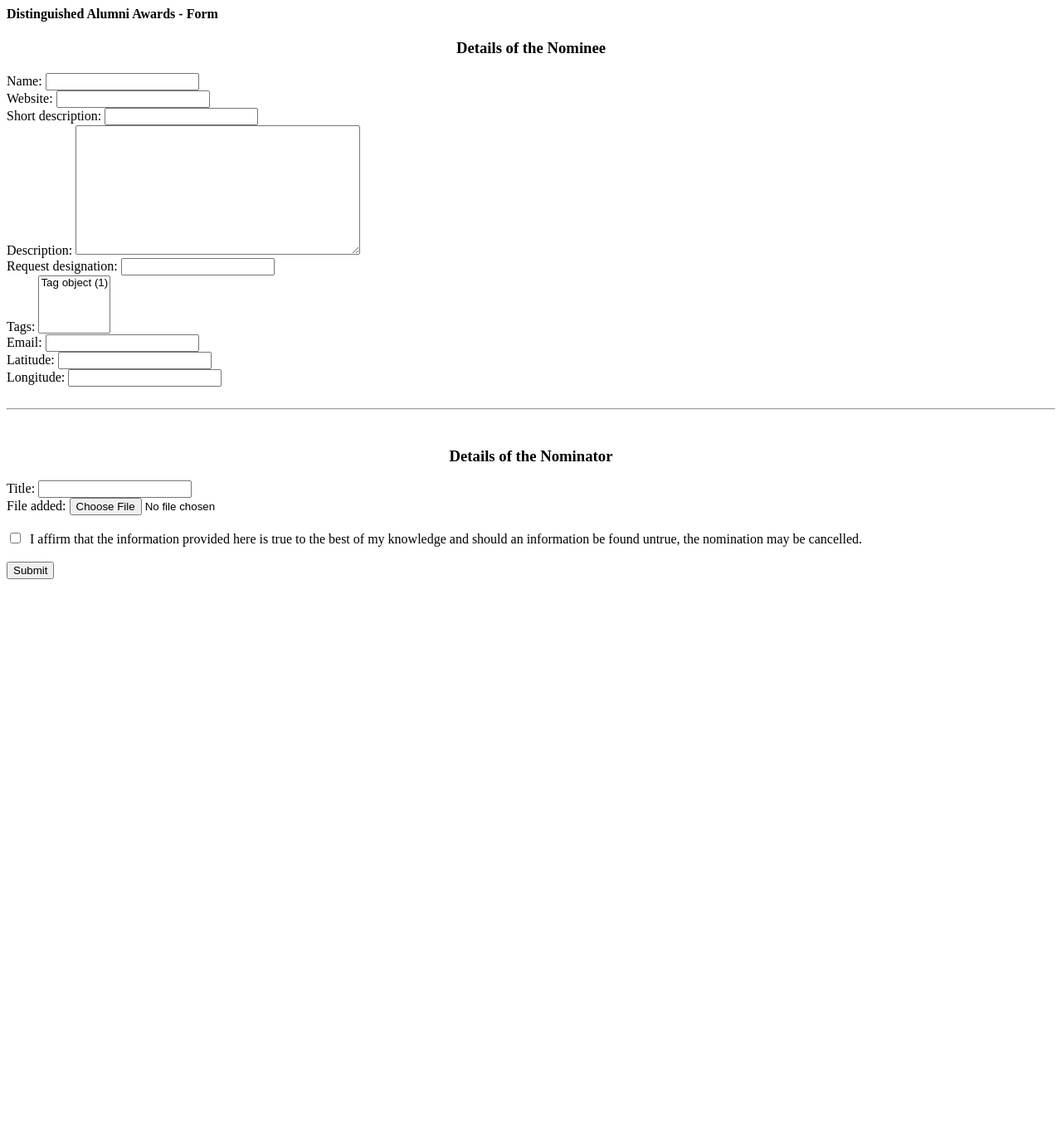
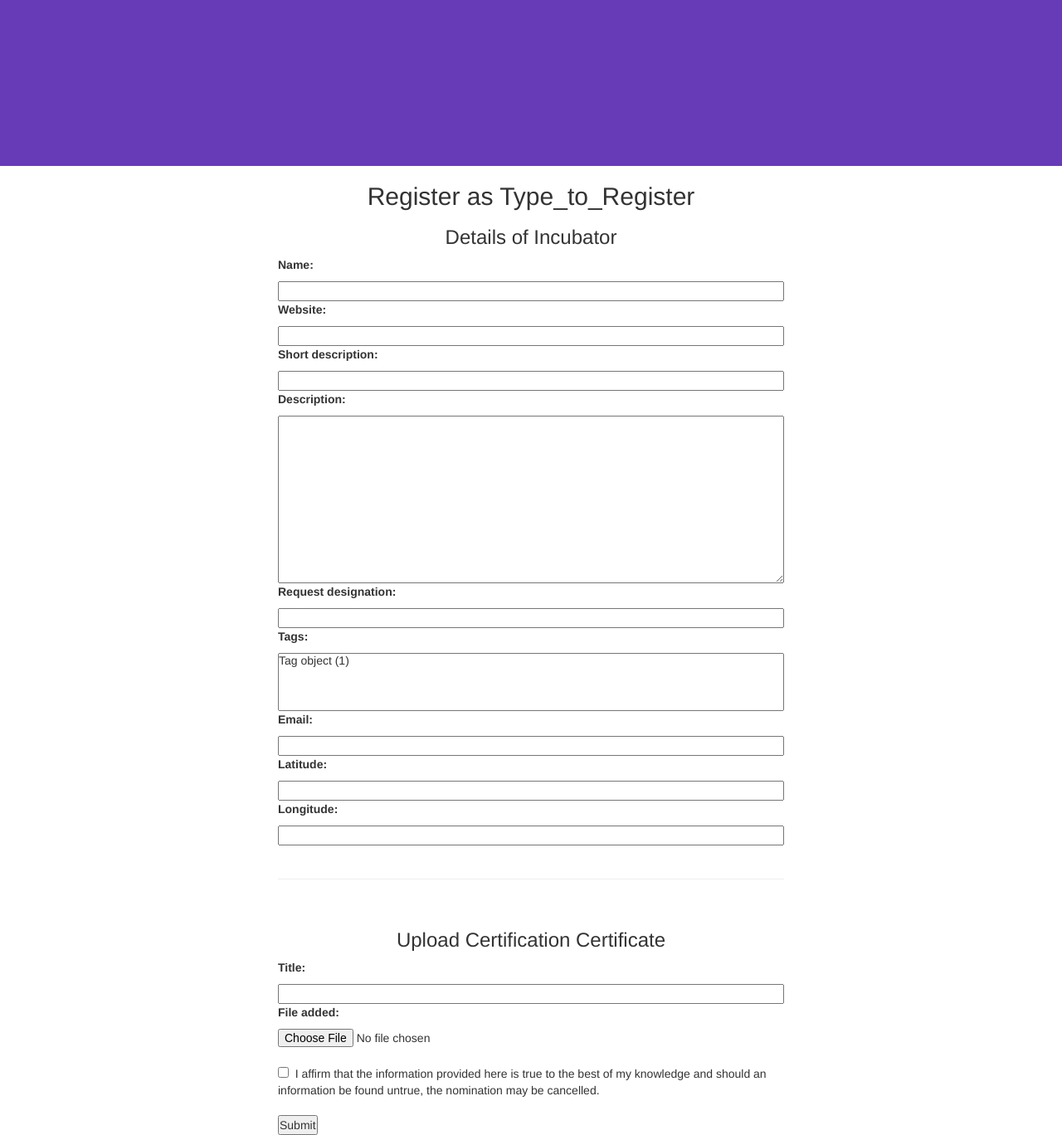
Before and after one commit to VishalCR7/steps, a Django app: page /request/startup/ in a window 1280 px wide. Shown: the whole page at 83% size. Before the commit the page ends 698 px from the top, so only its background shows below. Run offline with Django 3.2, Linux system fonts and the light colour scheme; tables that the repository leaves empty hold one stand-in row (values such as "Sample post"); some libraries are stand-ins or nearby versions.

Commit message:
align register form field

```diff
--- a/steps/app/templates/app/incubator_request.html
+++ b/steps/app/templates/app/incubator_request.html
@@ -1,21 +1,32 @@
+ {% load static %}
+ <link rel="stylesheet" type="text/css" href="{% static 'app/css/leaderboard.css' %}">
+ <link href="https://fonts.googleapis.com/icon?family=Material+Icons"
+ rel="stylesheet">
+ <link href="{% static 'app/css/font-awesome.min.css' %}" rel="stylesheet">
+ <link href="{% static 'app/css/bootstrap.min.css' %}" rel="stylesheet" type="text/css"/>
+
+ <div class="header" style="width: 100vw; height: 200px; background-color:#673AB7">
+
+ </div>
+
  <section class="content">
-  <div class="ui container">
+  <div class="ui container col-sm-6 col-sm-offset-3">
     <div class="ui grid">
 
 
       <div class="twelve wide column">
-        <h4 class="ui top attached block header">
-          Distinguished Alumni Awards - Form
-        </h4>
+        <h2 class="ui top attached block header" style="text-align:center">
+          Register as Type_to_Register
+        </h2>
         <div class="distinguishedForm">
           {% if status != 'Success' %}
           <form method="post" action="" enctype="multipart/form-data" class="ui form">
             {% csrf_token %}
             <div style="text-align:center">
-      <h3>Details of the Nominee</h3>
+              <h3>Details of Incubator</h3>
             </div>
             {% for field in form %}
-                <div class="field">
+            <div class="field" style="display: flex;flex-direction: column;">
               {% for error in field.errors %}
               <div class="alert alert-danger">
                 <strong>{{ error|escape }}</strong>
@@ -27,7 +38,7 @@
             </div>
             {% endfor %}
             {% for field in locationform %}
-                <div class="field">
+            <div class="field" style="display: flex;flex-direction: column;">
               {% for error in field.errors %}
               <div class="alert alert-danger">
                 <strong>{{ error|escape }}</strong>
@@ -40,10 +51,10 @@
             {% endfor %}
             <br/><hr/><br/>
             <div style="text-align:center">
-      <h3>Details of the Nominator</h3>
+              <h3>Upload Certification Certificate</h3>
             </div>
             {% for field in fileform %}
-                <div class="field">
+            <div class="field" style="display: flex;flex-direction: column;">
               {% for error in field.errors %}
               <div class="alert alert-danger">
                 <strong>{{ error|escape }}</strong>
--- /dev/null
+++ b/steps/media/media/incubators/docs/field-campaigner.txt
@@ -0,0 +1,3 @@
+1.) add elastic search to "search managers"
+2.) support real time manager search
+3.) add notification if manager already selected
```
Also changed, not shown: steps/app/templates/app/base.html (added, +20 -0 lines). Lines whose indentation alone changed are shown as unchanged.
